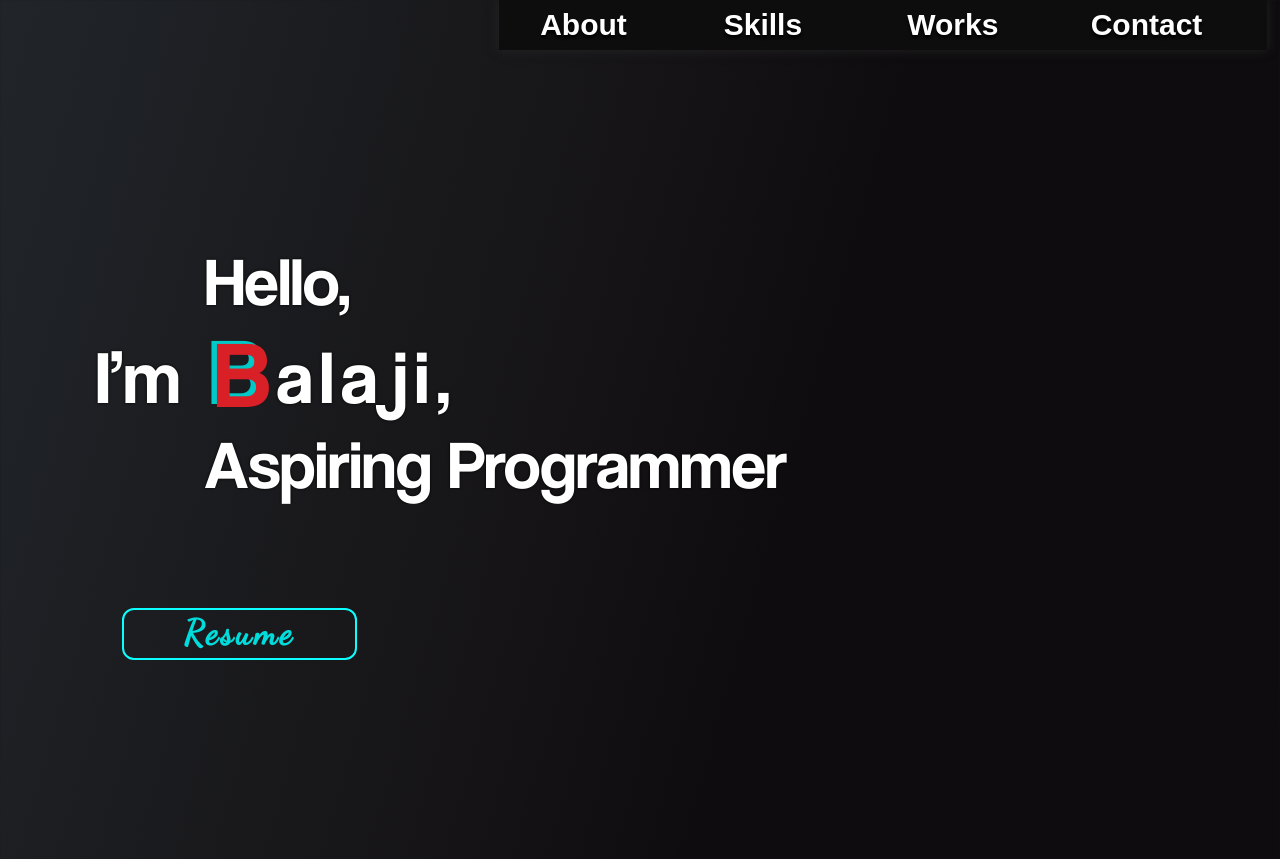
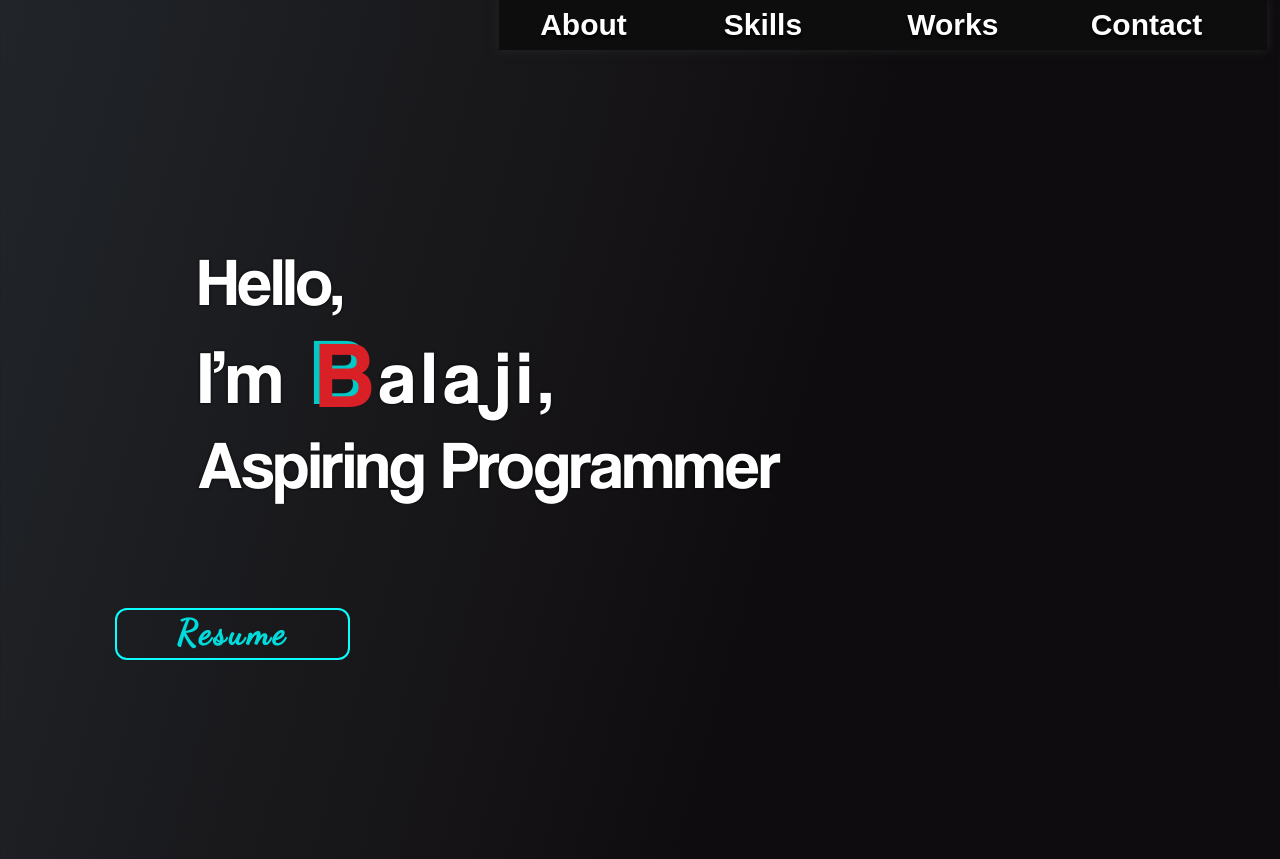
Before and after one commit to rba1aji/portfolio, a PHP site: page / in a window 1280 px wide; the page is wider, and only the part inside the window is pictured. Shown: the top 859 px of that part. Run offline with PHP 8.4, Linux system fonts and the light colour scheme; some libraries are stand-ins or nearby versions.

Commit message:
Add files via upload

```diff
--- a/css/main.css
+++ b/css/main.css
@@ -111,11 +111,11 @@ h1.header{
 @media (min-width: 810px) {
    #position, #hi{
      font-size:68px;
-     margin-left:8.5vw;
+     margin-left:8vw;
      }
      #Im{
        font-size:75px;
-       margin-right:8.5vw;
+       margin-left:8vw;
        }
        #B{
          font-size:95px;
@@ -170,7 +170,7 @@ a:link {
     padding-left:60px;
     border:2.25px solid #0BFFFF;
     border-radius:12px 12px 12px 12px;
-    margin-left:9.5vw;
+    margin-left:9vw;
   }
 }
 
```
